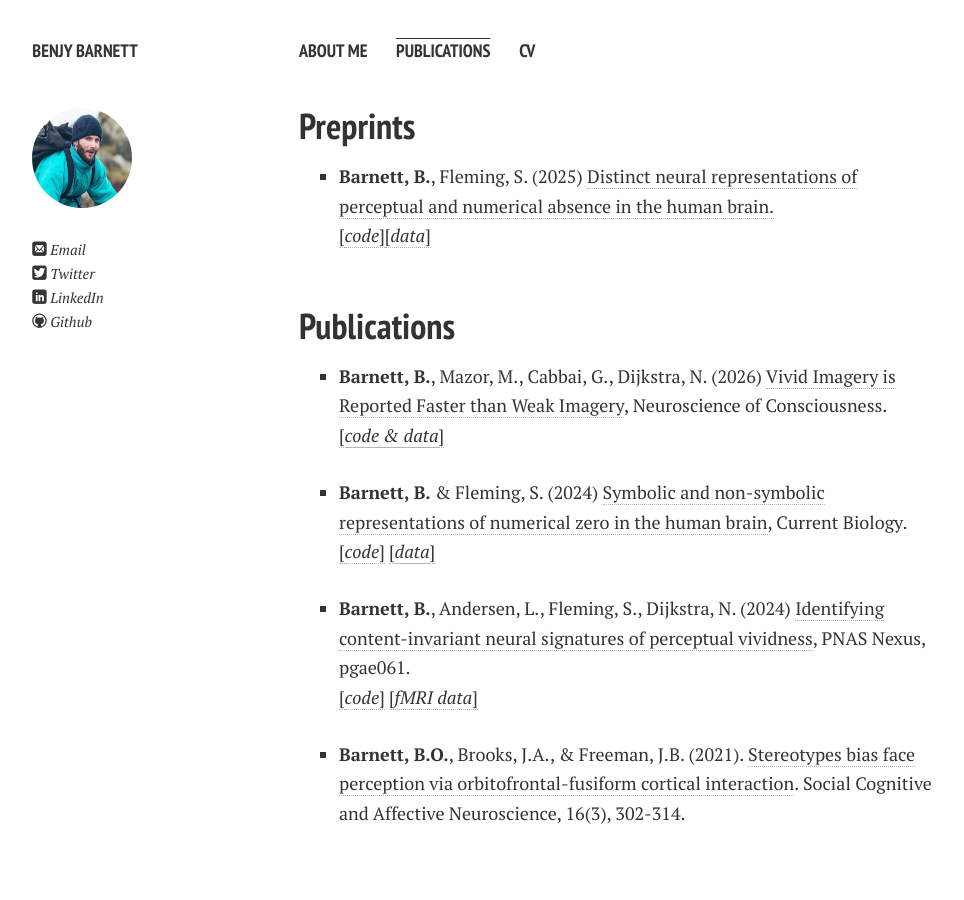
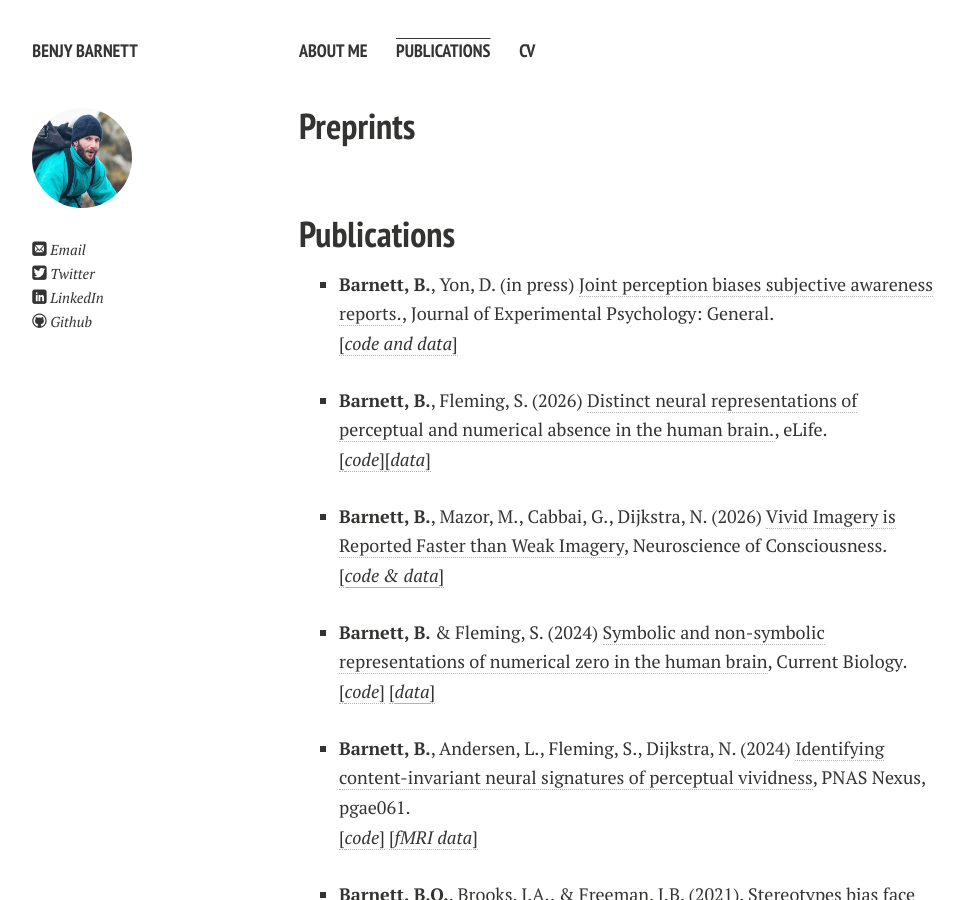
Before and after one commit to benjybarnett/benjybarnett.github.io, a Jekyll site: the page built from publications.md, in a window 1280 px wide and 900 px high. Shown: the whole window, without its empty margins (21-985 px from the left). Built offline with Jekyll 4.4.1, drawn with Linux system fonts in a browser that asks for light colours; nearby versions of some CDN libraries; comment, search, counter and statistics services are not loaded; a style sheet for code colours, icons or effects is not loaded.

Commit message:
Update publications.md

```diff
--- a/publications.md
+++ b/publications.md
@@ -6,13 +6,16 @@ title: Publications
 
 ## Preprints
 
-- **Barnett, B.**, Fleming, S. (2025) [Distinct neural representations of perceptual and numerical absence in the human brain.](https://osf.io/preprints/psyarxiv/zyrdk) <br>
-[[*code*]](https://github.com/benjybarnett/PerceptualNumericalAbsence)[[*data*]](https://osf.io/xhqfc/files/osfstorage)
-
 
   <br>
 
 ## Publications
+
+- **Barnett, B.**, Yon, D. (in press) [Joint perception biases subjective awareness reports.](https://osf.io/preprints/psyarxiv/v7sm3_v1), Journal of Experimental Psychology: General.<br>
+[[*code and data*]](https://osf.io/72swn/overview)
+
+- **Barnett, B.**, Fleming, S. (2026) [Distinct neural representations of perceptual and numerical absence in the human brain.](https://elifesciences.org/reviewed-preprints/112088), eLife.<br>
+[[*code*]](https://github.com/benjybarnett/PerceptualNumericalAbsence)[[*data*]](https://osf.io/xhqfc/files/osfstorage)
 
 - **Barnett, B.**, Mazor, M., Cabbai, G., Dijkstra, N. (2026) [Vivid Imagery is Reported Faster than Weak Imagery](https://academic.oup.com/nc/article/2026/1/niaf054/8429936), Neuroscience of Consciousness. <br>
 [[*code & data*]](https://osf.io/g7tjh/)
```
